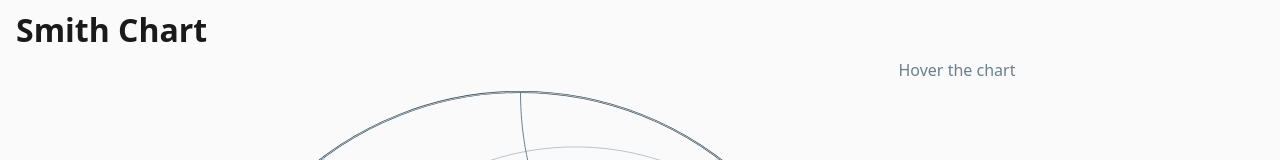
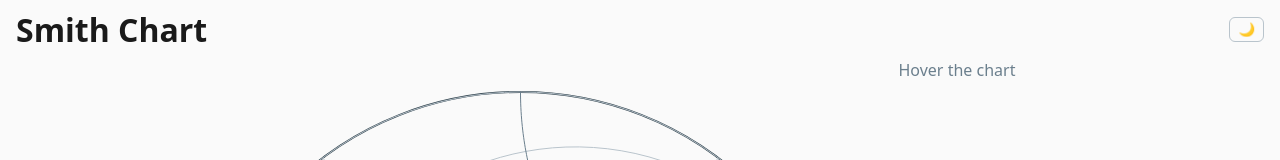
Before and after one commit to AmirrezaRoodsaz/smith-chart-workbench, a React (Vite) app: page / in a window 1280 px wide. Shown: the top 160 px of the page. Built offline with nearby package versions, Linux system fonts and the light colour scheme.

Commit message:
feat(app): persistent dark/light theme

```diff
--- a/src/App.tsx
+++ b/src/App.tsx
@@ -1,13 +1,29 @@
-import { useState } from 'react'
+import { useEffect, useState } from 'react'
 import type { Complex } from './core/complex'
 import { SmithChart } from './chart/SmithChart'
 import { ReadoutPanel } from './app/ReadoutPanel'
 
+function initialTheme(): 'light' | 'dark' {
+  const saved = localStorage.getItem('smith-theme')
+  if (saved === 'light' || saved === 'dark') return saved
+  return matchMedia('(prefers-color-scheme: dark)').matches ? 'dark' : 'light'
+}
+
 export default function App() {
   const [gamma, setGamma] = useState<Complex | null>(null)
+  const [theme, setTheme] = useState(initialTheme)
+  useEffect(() => {
+    document.documentElement.dataset.theme = theme
+    localStorage.setItem('smith-theme', theme)
+  }, [theme])
   return (
     <div className="app">
-      <header className="app-header"><h1>Smith Chart</h1></header>
+      <header className="app-header">
+        <h1>Smith Chart</h1>
+        <button className="theme-toggle" onClick={() => setTheme(theme === 'dark' ? 'light' : 'dark')}>
+          {theme === 'dark' ? '☀️' : '🌙'}
+        </button>
+      </header>
       <main className="chart-area">
         <SmithChart onHoverGamma={setGamma} />
         <ReadoutPanel gamma={gamma} z0={50} />
--- a/src/index.css
+++ b/src/index.css
@@ -7,12 +7,22 @@
   --accent: #c8401a;
 }
 
+[data-theme='dark'] {
+  --bg: #12181d;
+  --fg: #e8ecef;
+  --grid: #33424e;
+  --grid-emph: #5d7686;
+  --rim: #8fa6b5;
+  --accent: #ff6a3d;
+}
+
 * { box-sizing: border-box; margin: 0; }
 html, body, #root { height: 100%; }
 body { background: var(--bg); color: var(--fg); font-family: system-ui, sans-serif; }
 
 .app { display: flex; flex-direction: column; height: 100%; }
-.app-header { padding: 0.5rem 1rem; }
+.app-header { padding: 0.5rem 1rem; display: flex; justify-content: space-between; align-items: center; }
+.theme-toggle { background: none; border: 1px solid var(--grid); border-radius: 6px; padding: 0.25rem 0.5rem; cursor: pointer; }
 .chart-area { flex: 1; min-height: 0; display: flex; justify-content: center; }
 .smith-chart { height: 100%; max-width: 100%; touch-action: none; }
 
```
